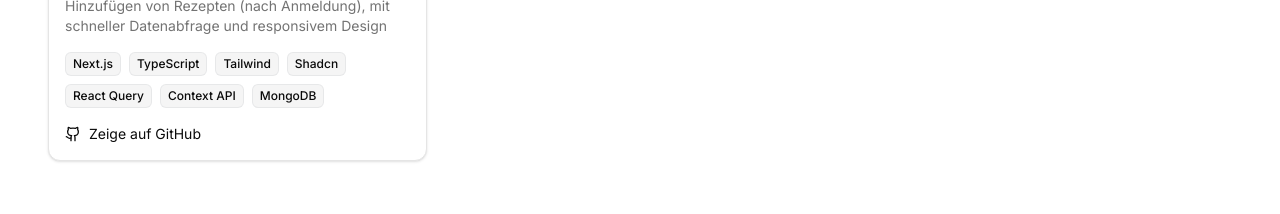
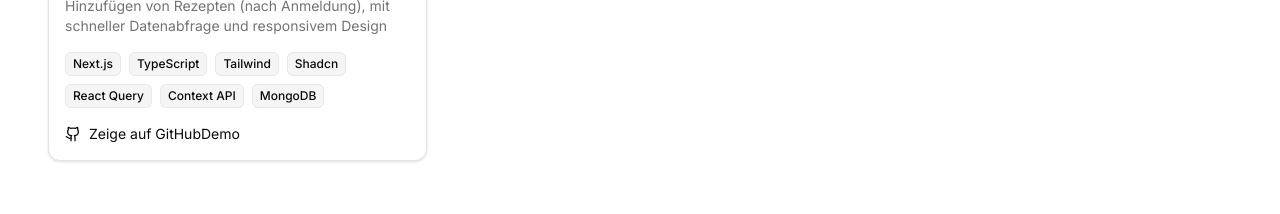
Before and after one commit to muhakodirov/my-portfolio, a Next.js app: page / in a window 1280 px wide. Shown: the part 1560-1774 px from the top of the page. Built offline with nearby package versions, Linux system fonts and the light colour scheme.

Commit message:
Update page.tsx

```diff
--- a/app/page.tsx
+++ b/app/page.tsx
@@ -99,6 +99,7 @@
                 description="Eine Plattform zum Durchsuchen, Speichern und Hinzufügen von Rezepten (nach Anmeldung), mit schneller Datenabfrage und responsivem Design"
                 image="/recipe.webp"
                 link="https://github.com/muhakodirov/recipes-app"
+                demoLink="https://dev-mk.vercel.app"
                 tags={["Next.js", "TypeScript", "Tailwind", "Shadcn", "React Query", "Context API", "MongoDB",]}
               />
             </div>
```
